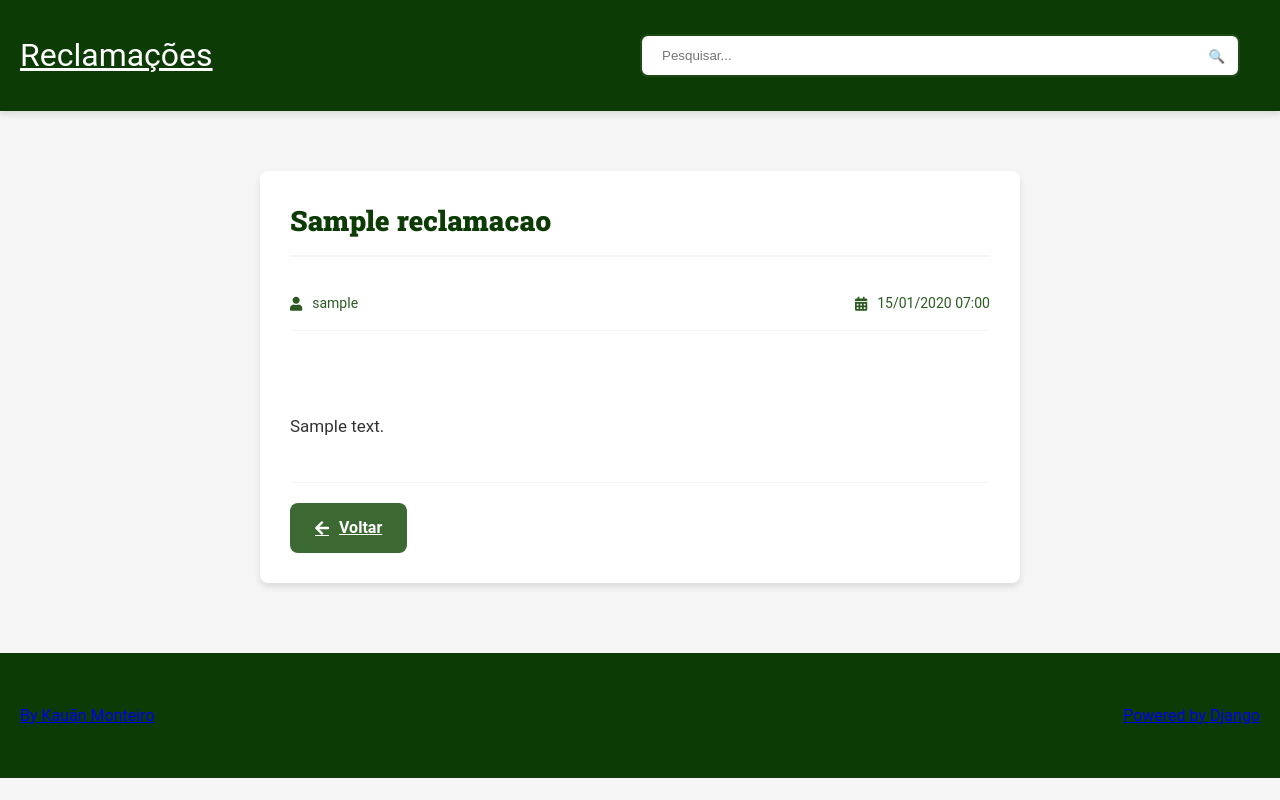
After one commit to KauanMonteiro/Reclame, a Django app: page /vermais/reclamacao/1/ in a window 1280 px wide. The commit adds this page. Run offline with Django 5.2, Linux system fonts and the light colour scheme; tables that the repository leaves empty hold one stand-in row (values such as "Sample post").

Commit message:
separação de partials e ajustes no CSS

```diff
--- a/reclamacoes/static/css/style.css
+++ b/reclamacoes/static/css/style.css
@@ -388,3 +388,128 @@
   text-align: right;
   margin-top: 2rem;
 }
+.detalhe-reclamacao {
+  max-width: 800px;
+  margin: 4rem auto;
+  padding: 2rem;
+}
+
+.detalhe-reclamacao-card {
+  background: white;
+  border-radius: var(--border-radius);
+  box-shadow: var(--box-shadow);
+  padding: 3rem;
+  position: relative;
+  word-wrap: break-word;
+}
+
+.titulo-reclamacao {
+  color: var(--color5);
+  font-size: 2.8rem;
+  margin-bottom: 2rem;
+  line-height: 1.4;
+  border-bottom: 2px solid var(--light-gray);
+  padding-bottom: 1.5rem;
+}
+
+.meta-info {
+  display: flex;
+  gap: 2rem;
+  margin-bottom: 3rem;
+  padding: 1.5rem 0;
+  border-bottom: 1px solid var(--light-gray);
+  font-size: 1.4rem;
+  color: var(--color3);
+  flex-wrap: wrap;
+}
+
+.meta-info span {
+  display: flex;
+  align-items: center;
+  gap: 0.5rem;
+}
+
+.descricao-completa {
+  font-size: 1.7rem;
+  line-height: 1.8;
+  white-space: pre-line;
+  padding: 2rem 0;
+  margin-bottom: 2rem;
+  text-align: justify;
+  hyphens: auto;
+}
+
+.descricao-completa p {
+  margin-bottom: 1.8rem;
+  text-indent: 2rem;
+}
+
+.acoes-reclamacao {
+  display: flex;
+  justify-content: space-between;
+  align-items: center;
+  padding-top: 2rem;
+  border-top: 1px solid var(--light-gray);
+}
+
+.btn-voltar {
+  background: var(--color2);
+  color: white;
+  padding: 1.2rem 2.5rem;
+  border-radius: var(--border-radius);
+  transition: var(--transition);
+  display: inline-flex;
+  align-items: center;
+  gap: 1rem;
+  font-size: 1.6rem;
+}
+
+.btn-voltar:hover {
+  background: var(--color1);
+  transform: translateY(-2px);
+  box-shadow: var(--box-shadow);
+}
+
+/* RESPONSIVIDADE */
+@media (max-width: 768px) {
+  .detalhe-reclamacao {
+    padding: 1rem;
+  }
+
+  .detalhe-reclamacao-card {
+    padding: 2rem;
+  }
+
+  .titulo-reclamacao {
+    font-size: 2.4rem;
+    line-height: 1.3;
+  }
+
+  .meta-info {
+    flex-direction: column;
+    gap: 1rem;
+    font-size: 1.3rem;
+  }
+
+  .descricao-completa {
+    font-size: 1.6rem;
+    line-height: 1.7;
+  }
+}
+
+@media (max-width: 480px) {
+  .descricao-completa {
+    font-size: 1.5rem;
+    text-align: left;
+  }
+
+  .btn-voltar {
+    width: 100%;
+    justify-content: center;
+    padding: 1.5rem;
+  }
+
+  .titulo-reclamacao {
+    font-size: 2rem;
+  }
+}
--- /dev/null
+++ b/reclamacoes/templates/pages/ver_mais_reclamacao.html
@@ -0,0 +1,35 @@
+{% include "partials/head.html" %}
+<body>
+    {% include "partials/header.html" %}
+    <main class="main-content-container">
+        <div class="container detalhe-reclamacao">
+            <div class="detalhe-reclamacao-card">
+                <div class="cabecalho-reclamacao">
+                    <h1 class="titulo-reclamacao">{{ reclamacao.titulo }}</h1>
+                    <div class="meta-info">
+                        <span class="usuario">
+                            <i class="fas fa-user"></i>
+                            {{ reclamacao.usuario.username }}
+                        </span>
+                        <span class="data">
+                            <i class="fas fa-calendar-alt"></i>
+                            {{ reclamacao.criado_em|date:"d/m/Y H:i" }}
+                        </span>
+                    </div>
+                </div>
+
+                <div class="descricao-completa">
+                    {{ reclamacao.descricao|linebreaksbr }}
+                </div>
+
+                <div class="acoes-reclamacao">
+                    <a href="/" class="btn btn-voltar">
+                        <i class="fas fa-arrow-left"></i> Voltar
+                    </a>
+                </div>
+            </div>
+        </div>
+    </main>
+</body>
+{% include "partials/footer.html" %}
+</html>
--- a/reclamacoes/templates/partials/footer.html
+++ b/reclamacoes/templates/partials/footer.html
@@ -1,5 +1,5 @@
 
-<footer class="main-footer">
+<footer class="main-footer wrapper">
     <div class="container footer-content">
         <div class="developer">
         <a href="https://github.com/KauanMonteiro" target="_blank" rel="noreferrer noopener">By Kauãn Monteiro</a>
--- a/reclamacoes/urls.py
+++ b/reclamacoes/urls.py
@@ -7,5 +7,7 @@ urlpatterns = [
     path('cadastrarempresa/',views.cadastrar_empresa,name='cadastrar_empresa'),
     path('reclame/<int:empresa_id>/', views.criar_reclamacao, name='criar_reclamacao'),
     path('vermais/<int:empresa_id>/', views.ver_mais_empresa, name='ver_mais_empresa'),
+    path('vermais/reclamacao/<int:reclamacao_id>/',views.ver_mais_reclamacao,name='ver_mais_reclamacao'),
+    path('area_admin/',views.area_admin,name='area_admin')
 
 ]
--- a/reclamacoes/views.py
+++ b/reclamacoes/views.py
@@ -21,7 +21,9 @@ def cadastrar_empresa(request):
         return redirect('home')
     return render(request,'pages/cadastro_empresa.html')
 
-
+def ver_mais_reclamacao(request,reclamacao_id):
+    reclamacao = get_object_or_404(Reclamacao,pk=reclamacao_id)
+    return render(request,'pages/ver_mais_reclamacao.html',{'reclamacao':reclamacao})
 
 def criar_reclamacao(request, empresa_id):
     empresa = get_object_or_404(Empresa, pk=empresa_id)
@@ -39,3 +41,6 @@ def criar_reclamacao(request, empresa_id):
         return redirect('home')
 
     return render(request, 'pages/criar_reclamacao.html', {'empresa': empresa})
+
+def area_admin(request):
+    pass
```
Also changed, not shown: reclamacoes/templates/pages/home.html (+1 -13 lines), reclamacoes/templates/pages/ver_mais_empresa.html (+1 -25 lines), reclamacoes/templates/partials/empresa.html (added, +13 -0 lines), reclamacoes/templates/partials/reclamacao.html (added, +25 -0 lines).
